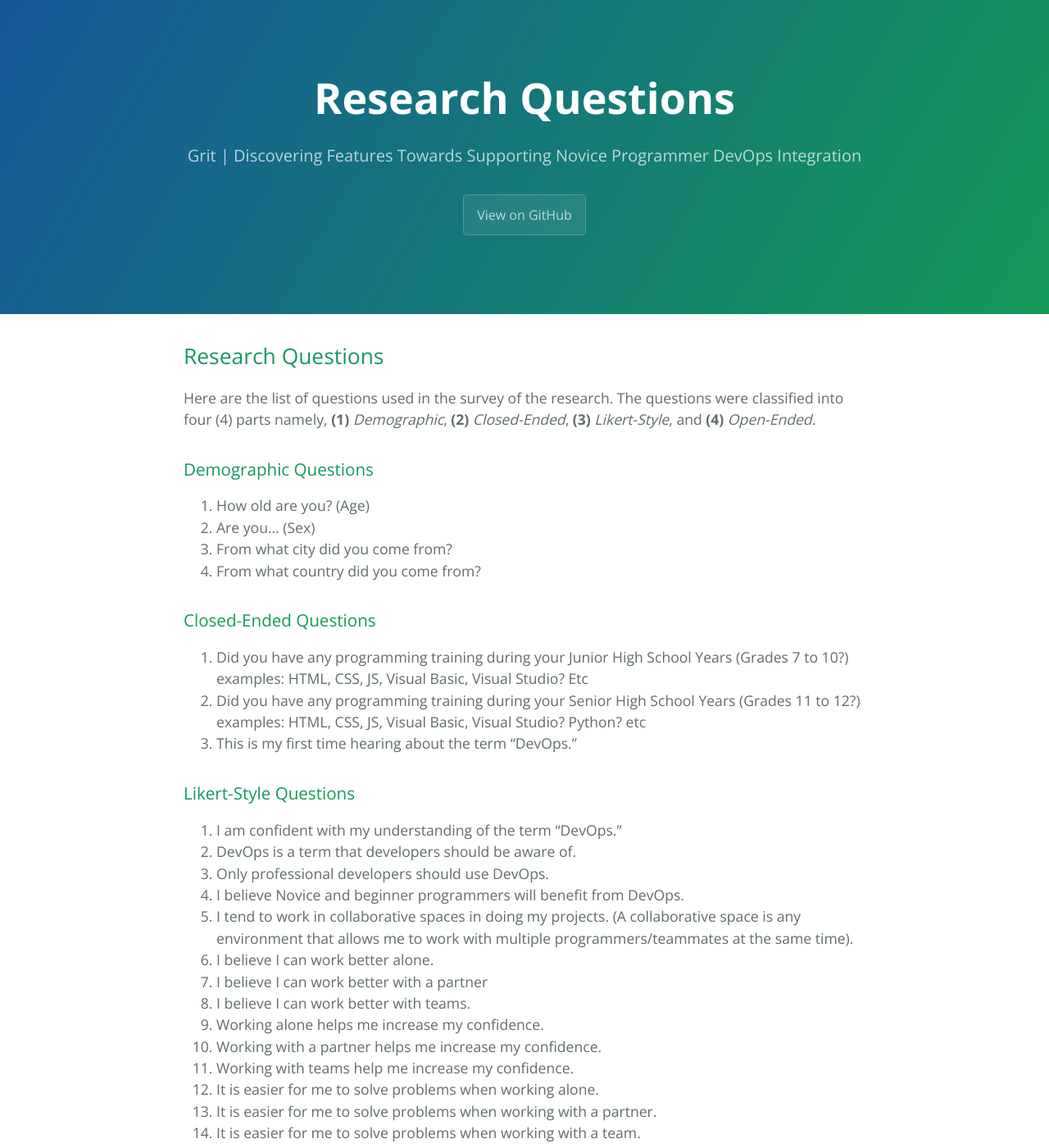
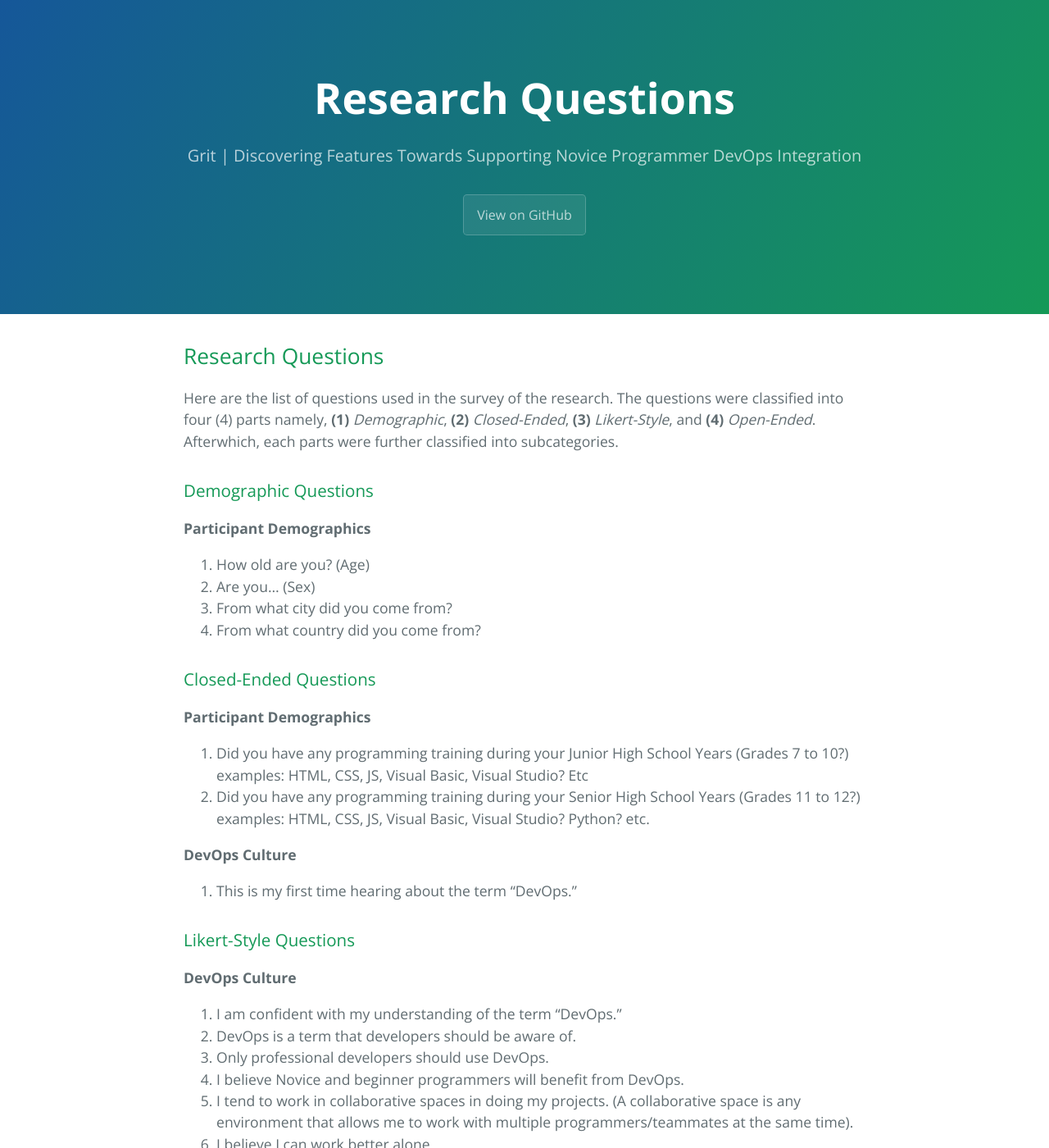
Before and after one commit to GungHo1205/grit, a Jekyll site: the page built from questions.md, in a window 1280 px wide and 1400 px high. Shown: the whole window at 82% size. Built offline with Jekyll 4.4.1, drawn with Linux system fonts in a browser that asks for light colours; our own code applies the rules of GitHub Pages for plain Markdown files; some of the changed text lies outside the part shown.

Commit message:
Update questions.md

```diff
--- a/questions.md
+++ b/questions.md
@@ -1,8 +1,10 @@
 ## Research Questions
 
-Here are the list of questions used in the survey of the research. The questions were classified into four (4) parts namely, **(1)** _Demographic_, **(2)** _Closed-Ended_, **(3)** _Likert-Style_, and **(4)** _Open-Ended_.
+Here are the list of questions used in the survey of the research. The questions were classified into four (4) parts namely, **(1)** _Demographic_, **(2)** _Closed-Ended_, **(3)** _Likert-Style_, and **(4)** _Open-Ended_. Afterwhich, each parts were further classified into subcategories.
 
 ### Demographic Questions
+
+**Participant Demographics**
 1. How old are you? (Age)
 2. Are you… (Sex)
 3. From what city did you come from?
@@ -10,12 +12,16 @@ Here are the list of questions used in the survey of the research. The questions
 
 ### Closed-Ended Questions
 
+**Participant Demographics**
 1. Did you have any programming training during your Junior High School Years (Grades 7 to 10?) examples: HTML, CSS, JS, Visual Basic, Visual Studio? Etc
-2. Did you have any programming training during your Senior High School Years (Grades 11 to 12?) examples: HTML, CSS, JS, Visual Basic, Visual Studio? Python? etc
+2. Did you have any programming training during your Senior High School Years (Grades 11 to 12?) examples: HTML, CSS, JS, Visual Basic, Visual Studio? Python? etc.
+
+**DevOps Culture**
 3. This is my first time hearing about the term "DevOps."
 
 ### Likert-Style Questions
 
+**DevOps Culture**
 1. I am confident with my understanding of the term "DevOps."
 2.  DevOps is a term that developers should be aware of.
 3. Only professional developers should use DevOps.
@@ -53,6 +59,9 @@ Here are the list of questions used in the survey of the research. The questions
 35. I am able to try and discover other ways to solve problems when working alone.
 36. I am able to try and discover other ways to solve problems when working with a partner.
 37.  I am able to try and discover other ways to solve problems when working with teams.
+
+**DevOps and Sharing**
+
 38. When doing a small programming project, I prefer to work alone.
 39. When programming, I like to work with a partner (pair programming).
 40. When working on a big programming project, I think I need to work with a team.
@@ -68,6 +77,9 @@ Here are the list of questions used in the survey of the research. The questions
 50. I believe DevOps can help TEAMS become EFFECTIVE collaborators
 51. I believe DevOps can help ME become an EFFICIENT collaborator.
 52. I believe DevOps can help TEAMS become EFFICIENT collaborators
+
+**DevOps and Sharing**
+
 53. I am familiar with the different tools for DevOps.
 54. I am familiar with Github.
 55. I tend to use professional communication applications (Slack, Google Hangouts, etc.) to communicate with peers when doing a project.
@@ -77,11 +89,17 @@ Here are the list of questions used in the survey of the research. The questions
 59. I think DevOps tools can help determine and resolve issues faster.
 60. I think DevOps can make the developing process more organized.
 61. I think DevOps tools can help determine specific updates to the project (commit messages).
+
+**Adoption of DevOps**
+
 62. Do you believe that environments with programming/development backgrounds need DevOps?
 63. I cannot improve my programming/development skills further without learning DevOps.
 64. Teachers and Programming Instructors should teach DevOps.
 65. DevOps is important.
 
 ### Open-Ended Questions
+
+**Adoption of DevOps**
+
 1. Why do you or do you not believe that teachers and programming instructors should teach DevOps?
 2. What support do you think do you need in order to learn DevOps?
```
